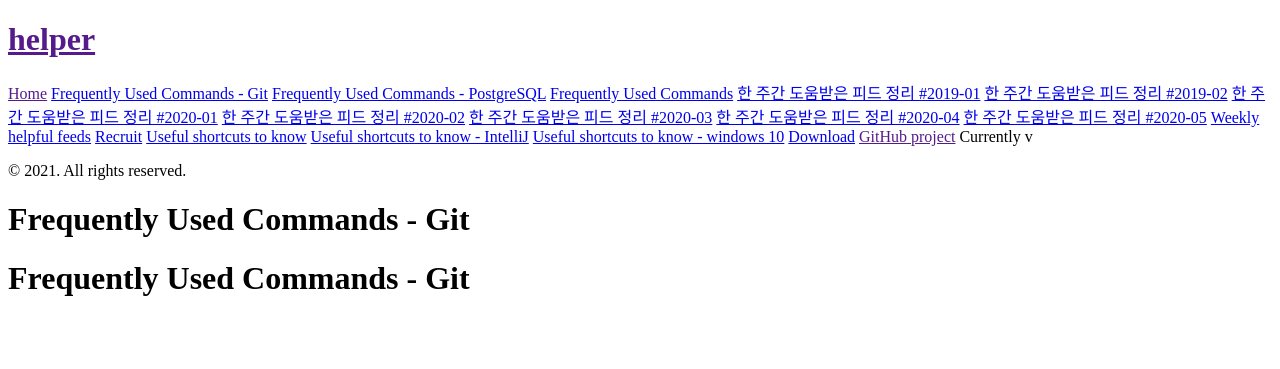
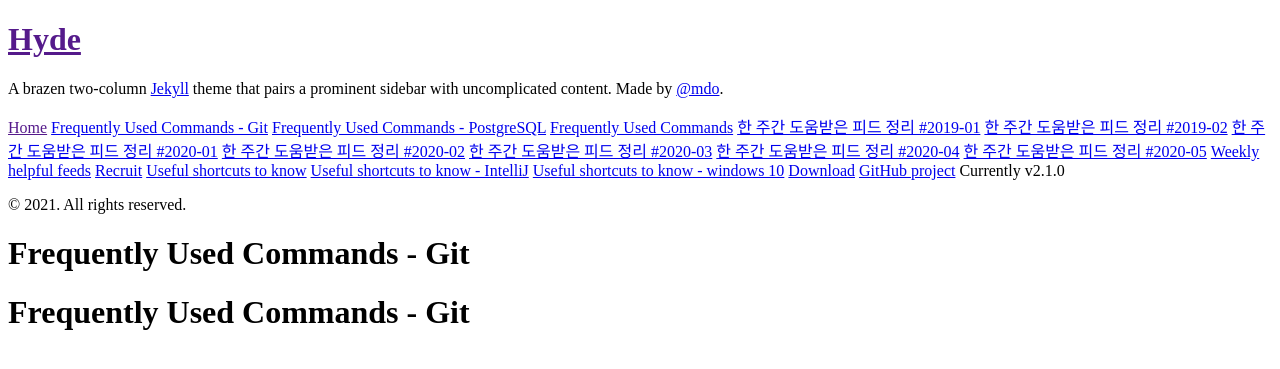
Before and after one commit to bin-e/helper, a Jekyll site: the page built from commands/Git.md, in a window 1280 px wide. Shown: the top 369 px of the page. Built offline with Jekyll 4.4.1, drawn with Linux system fonts in a browser that asks for light colours; our own code applies the rules of GitHub Pages for plain Markdown files; Markdown is read by kramdown in place of the engine named in the settings.

Commit message:
Change _config.yml

```diff
--- a/_config.yml
+++ b/_config.yml
@@ -1 +1,26 @@
-theme: jekyll-theme-leap-day
+# Dependencies
+markdown:         redcarpet
+highlighter:      pygments
+
+# Permalinks
+permalink:        pretty
+relative_permalinks: true
+
+# Setup
+title:            Hyde
+tagline:          'A Jekyll theme'
+description:      'A brazen two-column <a href="http://jekyllrb.com" target="_blank">Jekyll</a> theme that pairs a prominent sidebar with uncomplicated content. Made by <a href="https://twitter.com/mdo" target="_blank">@mdo</a>.'
+url:              http://hyde.getpoole.com
+baseurl:          /
+
+author:
+  name:           'Mark Otto'
+  url:            https://twitter.com/mdo
+
+paginate:         5
+
+# Custom vars
+version:          2.1.0
+
+github:
+  repo:           https://github.com/poole/hyde
```
